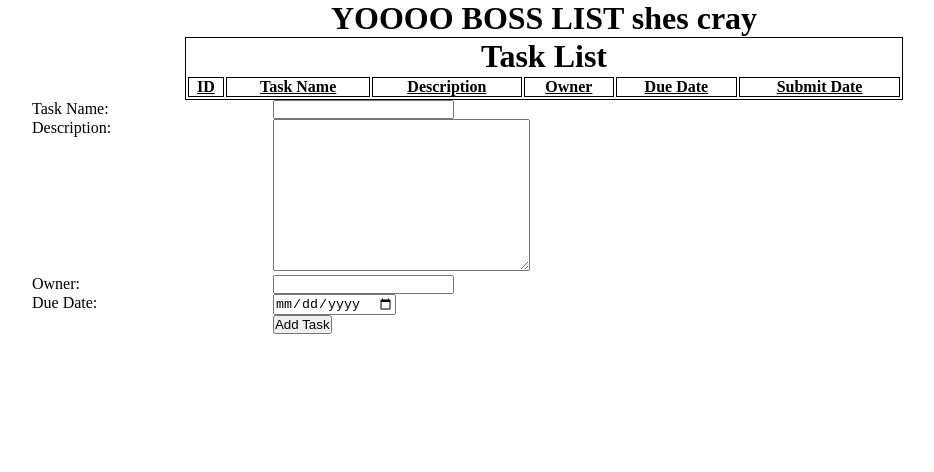
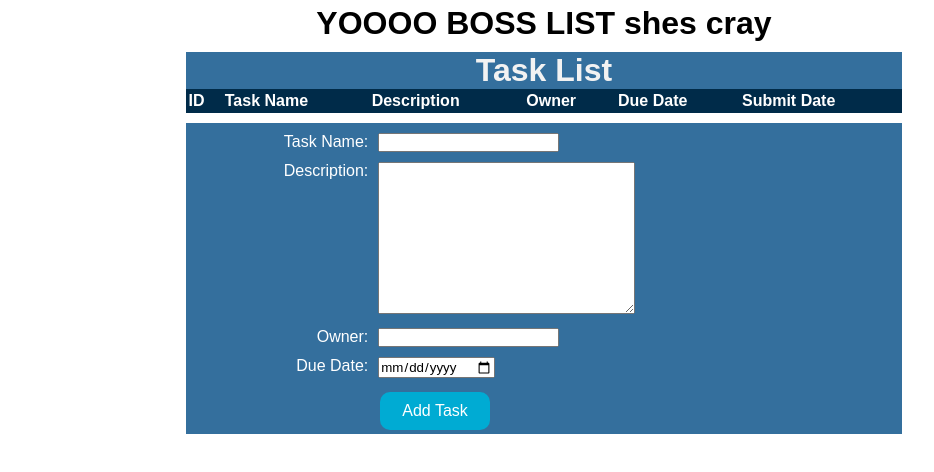
Before and after one commit to mattmatuszak/boss-list, a website: page client/index.html in a window 1280 px wide. Shown: the whole page, without its empty margins (96-1030 px from the left). Drawn offline with nearby package versions, Linux system fonts and the light colour scheme; no server answers.

Commit message:
updated css

```diff
--- a/client/forms.css
+++ b/client/forms.css
@@ -1,7 +1,9 @@
 #form{
     display: table;
-    width: 100%;
+    width: 70%;
     margin: auto auto;
+    margin-top:  10px;
+    background-color: #346f9d;
 }
 .row{
     display: table-row;
@@ -10,7 +12,22 @@
 .cell{
     display: table-cell;
     vertical-align: top;
+    padding-top: 10px;
 }
 .label{
-    text-align: left;
+    text-align: right;
+    padding-top: 10px;
+    padding-right: 10px;
+    color: white;
 }
+button {
+	background-color: #00abd3;
+    border: none;
+    color: white;
+    padding: 10px 22px;
+    text-decoration: none;
+    margin: 4px 2px;
+    cursor: pointer;
+    font-size: 12pt;
+    border-radius: 10px 10px 10px 10px;
+}
--- a/client/style.css
+++ b/client/style.css
@@ -1,46 +1,48 @@
 *{
 	margin: 0px;
 	padding: 0px;
+	font-family: sans-serif;
 }
 
 #wrapper {
 	width: 1024px;
 	height: 900px;
 	margin: auto auto;
-	/*border: 1px solid black;*/
+	margin-top: 10px;
 }
 
 #list {
 	width: 70%;
-	border: 1px solid black;
 	margin: auto auto;
-
-	/*margin-left: 225px;*/
-	/*border: black thin solid;*/
+	background-color: #346f9d;
+    color: #f2f2f2;
 }
 
-#table {}
+table {
+	width: 100%;
+	border-collapse: collapse;
+}
 
-#list table {
-	/*border: black thin solid;*/
-	width: 100%;
-	/*padding-right: 50px;*/
-	/*margin-left: 50px;*/
-	/*width:800px;*/
+tbody {
+	background-color: #002b49;
 }
 
 h1 {
 	text-align: center;
+	margin-top: 5px;
 }
 
-#list th{
-	border: black 1px solid;
-	text-decoration: underline;
-
+th, td {
+    padding: 3px;
+    text-align: left;
 }
 
+th {
+    background-color: #002b49;
+    color: white;
+}
 
-#list td {
-	border: black 1px solid;
-
+tr:nth-child(even){
+	background-color: #f2f2f2;
+	color: #002b49;
 }
```
